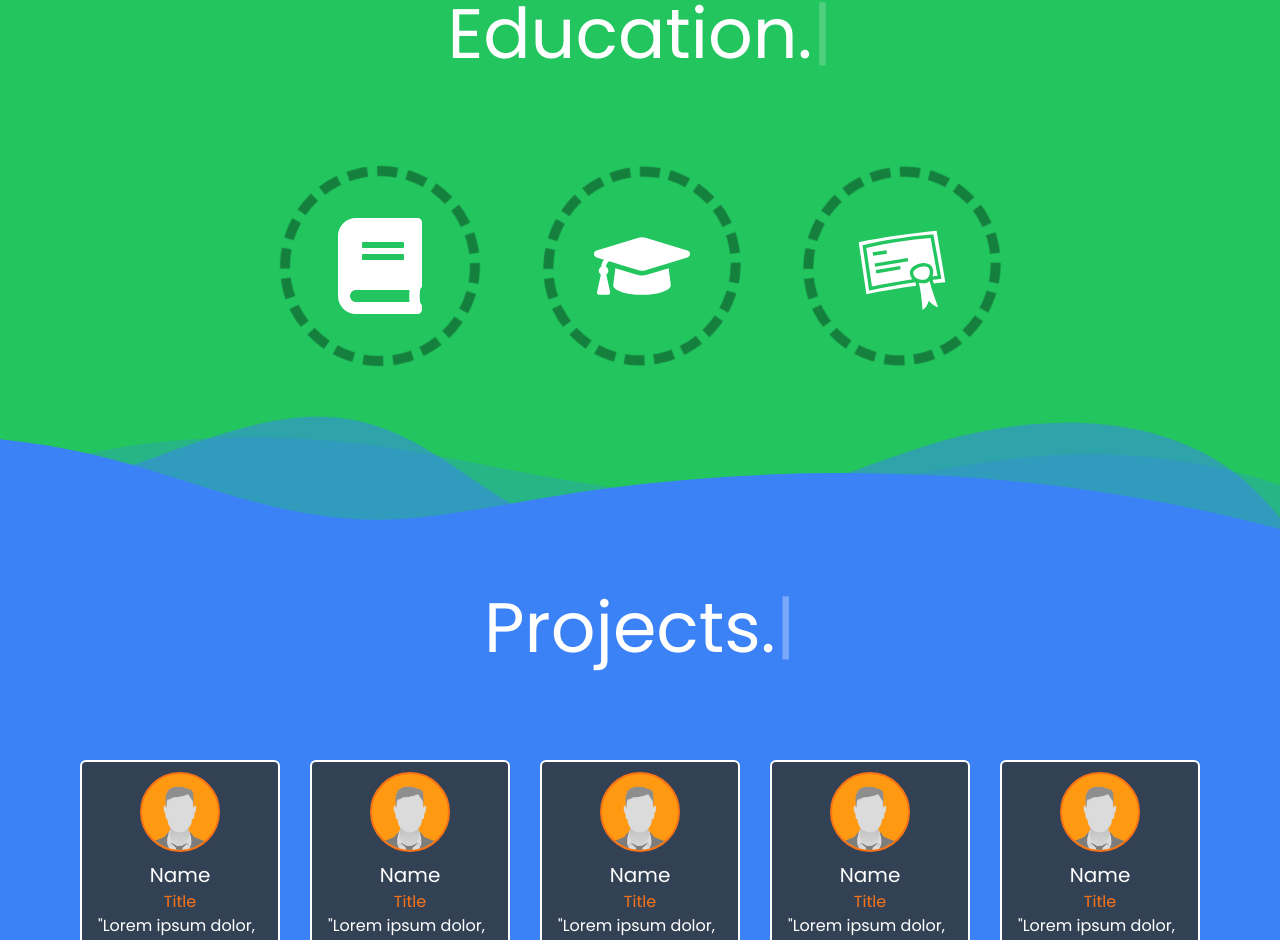
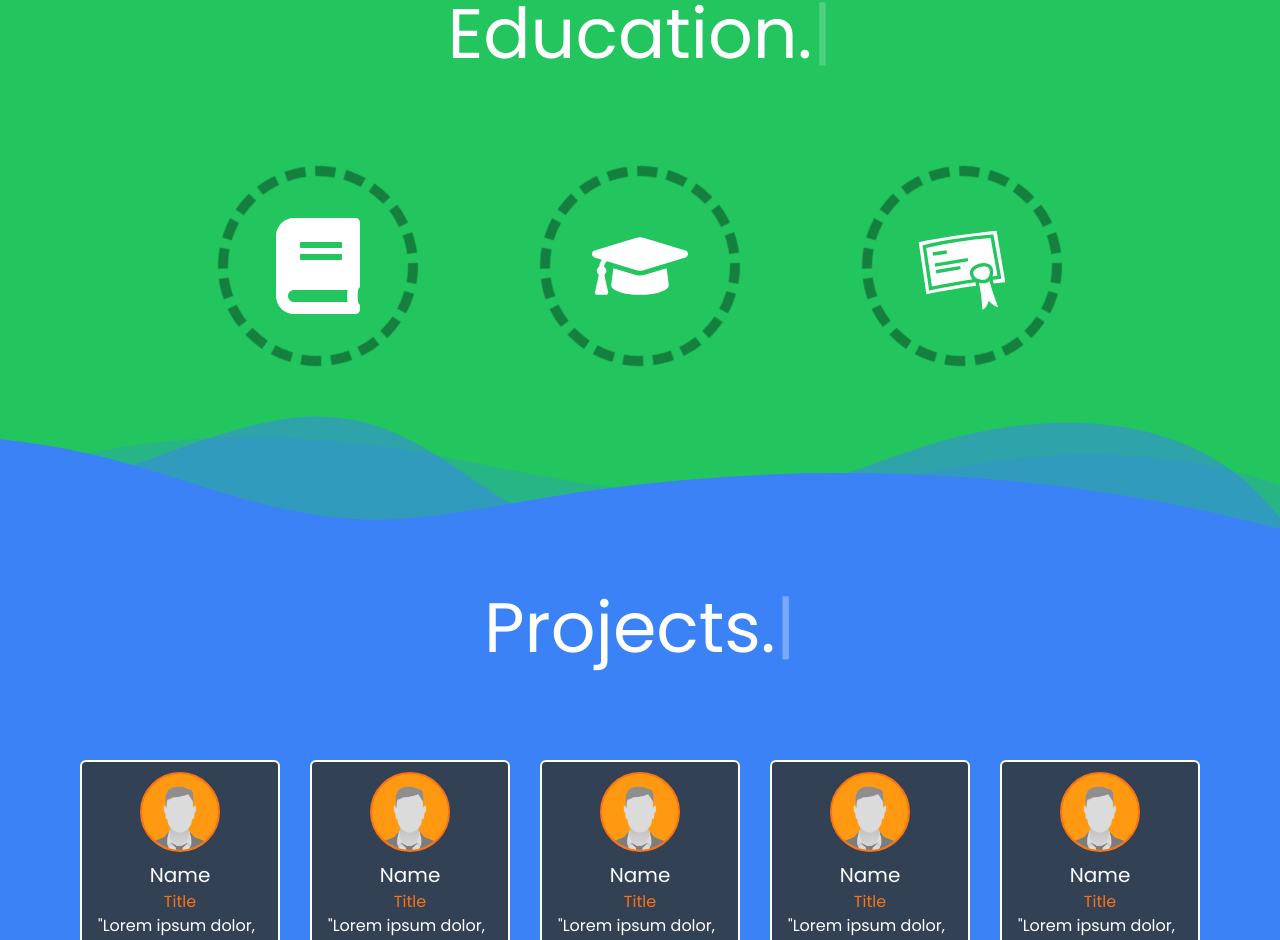
Before and after one commit to udK01/ScrollAnimateProject, a React (Vite) app in the folder ScrollAnimateProject/: page / in a window 1280 px wide. Shown: the part 988-1928 px from the top of the page. Built offline with nearby package versions, Linux system fonts and the light colour scheme.

Commit message:
Made all of the education section work with animations.

```diff
--- a/ScrollAnimateProject/src/components/Education.jsx
+++ b/ScrollAnimateProject/src/components/Education.jsx
@@ -22,17 +22,26 @@ export default function Education() {
         setSecondary(isSquareBorder);
         break;
       case 2:
-        console.log(2);
+        const college = document.getElementById("college");
+        const isSquareBorder2 = college.classList.toggle(
+          "square-border-wrapper"
+        );
+        college.classList.toggle("rotate-border-wrapper", !isSquareBorder2);
+        setCollege(isSquareBorder2);
         break;
       case 3:
-        console.log(3);
+        const university = document.getElementById("university");
+        const isSquareBorder3 = university.classList.toggle(
+          "square-border-wrapper"
+        );
+        university.classList.toggle("rotate-border-wrapper", !isSquareBorder3);
+        setUniversity(isSquareBorder3);
         break;
     }
   }
 
   return (
-    <div className="flex justify-evenly w-[60%] mx-auto gap-16">
-      <div>
+    <div className="flex justify-evenly w-[80%] mx-auto gap-16">
       <div
         id="secondary"
         className="rotate-border-wrapper p-10 hide flex flex-col hover:cursor-pointer"
@@ -40,7 +49,7 @@ export default function Education() {
       >
         <div
           className={`w-full flex justify-center ${
-              secondary && "animate-book-move"
+            secondary && "animate-move"
           }`}
         >
           <FaBook className={`size-24`} />
@@ -61,27 +70,81 @@ export default function Education() {
             <div>
               Lorem ipsum, dolor sit amet consectetur adipisicing elit.
               Voluptatem, provident iure et dignissimos dolore accusantium
-                laboriosam mollitia esse, eveniet modi eaque excepturi? Quas
-                quod deleniti distinctio eum, hic similique consequatur?
+              laboriosam mollitia esse, eveniet modi eaque excepturi? Quas quod
+              deleniti distinctio eum, hic similique consequatur?
+            </div>
+            <div className="text-[32px] font-bold text-center">2015-2018</div>
+          </div>
+        )}
+      </div>
+
+      <div
+        id="college"
+        className="rotate-border-wrapper p-10 hide flex flex-col hover:cursor-pointer"
+        onClick={() => reveal(2)}
+      >
+        <div
+          className={`w-full flex justify-center ${college && "animate-move"}`}
+        >
+          <FaGraduationCap className={`size-24`} />
+          {college && (
+            <h1
+              className={`flex items-center ${
+                college && "animate-title-appear"
+              }`}
+            >
+              Gorseinon <br /> College
+            </h1>
+          )}
+        </div>
+        {college && (
+          <div className={`p-2 space-y-4 ${college && `animate-text-appear`}`}>
+            <div>
+              Lorem ipsum, dolor sit amet consectetur adipisicing elit.
+              Voluptatem, provident iure et dignissimos dolore accusantium
+              laboriosam mollitia esse, eveniet modi eaque excepturi? Quas quod
+              deleniti distinctio eum, hic similique consequatur?
+            </div>
+            <div className="text-[32px] font-bold text-center">2015-2018</div>
+          </div>
+        )}
+      </div>
+
+      <div
+        id="university"
+        className="rotate-border-wrapper p-10 hide flex flex-col hover:cursor-pointer"
+        onClick={() => reveal(3)}
+      >
+        <div
+          className={`w-full flex justify-center ${
+            university && "animate-move"
+          }`}
+        >
+          <GiDiploma className={`size-24`} />
+          {university && (
+            <h1
+              className={`flex items-center ${
+                university && "animate-title-appear"
+              }`}
+            >
+              Swansea <br /> University
+            </h1>
+          )}
+        </div>
+        {university && (
+          <div
+            className={`p-2 space-y-4 ${university && `animate-text-appear`}`}
+          >
+            <div>
+              Lorem ipsum, dolor sit amet consectetur adipisicing elit.
+              Voluptatem, provident iure et dignissimos dolore accusantium
+              laboriosam mollitia esse, eveniet modi eaque excepturi? Quas quod
+              deleniti distinctio eum, hic similique consequatur?
             </div>
             <div className="text-[32px] font-bold text-center">2015-2018</div>
           </div>
         )}
       </div>
     </div>
-
-      <div
-        className="rotate-border-wrapper p-10 hide"
-        onClick={() => reveal(2)}
-      >
-        <FaGraduationCap className="size-24" />
-      </div>
-      <div
-        className="rotate-border-wrapper p-10 hide"
-        onClick={() => reveal(3)}
-      >
-        <GiDiploma className="size-24" />
-      </div>
-    </div>
   );
 }
--- a/ScrollAnimateProject/src/components/utils/css/education.css
+++ b/ScrollAnimateProject/src/components/utils/css/education.css
@@ -94,7 +94,7 @@
   }
 }
 
-@keyframes book-move {
+@keyframes move {
   from {
     transform: translateX(100%);
     transform: translateY(120%);
@@ -113,6 +113,6 @@
   animation: text-appear 1.25s ease forwards;
 }
 
-.animate-book-move {
-  animation: book-move 1.25s ease forwards;
+.animate-move {
+  animation: move 1.25s ease forwards;
 }
```
Lines whose indentation alone changed are shown as unchanged.
